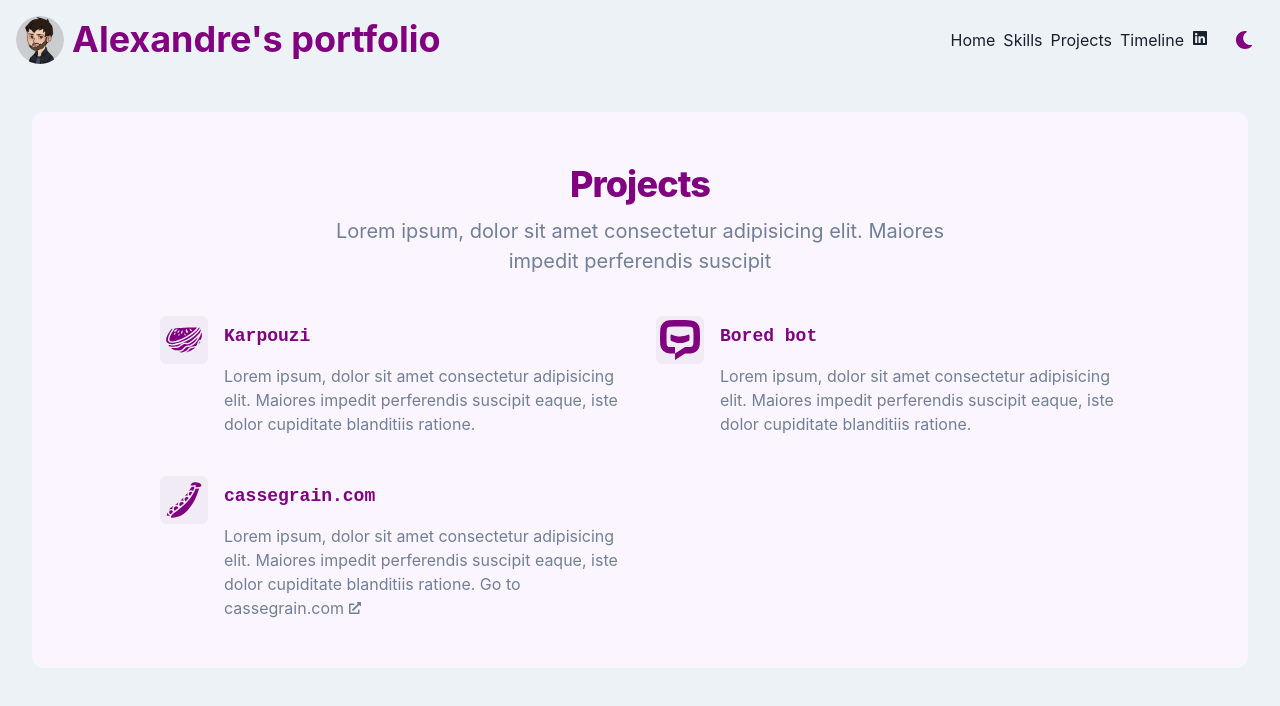
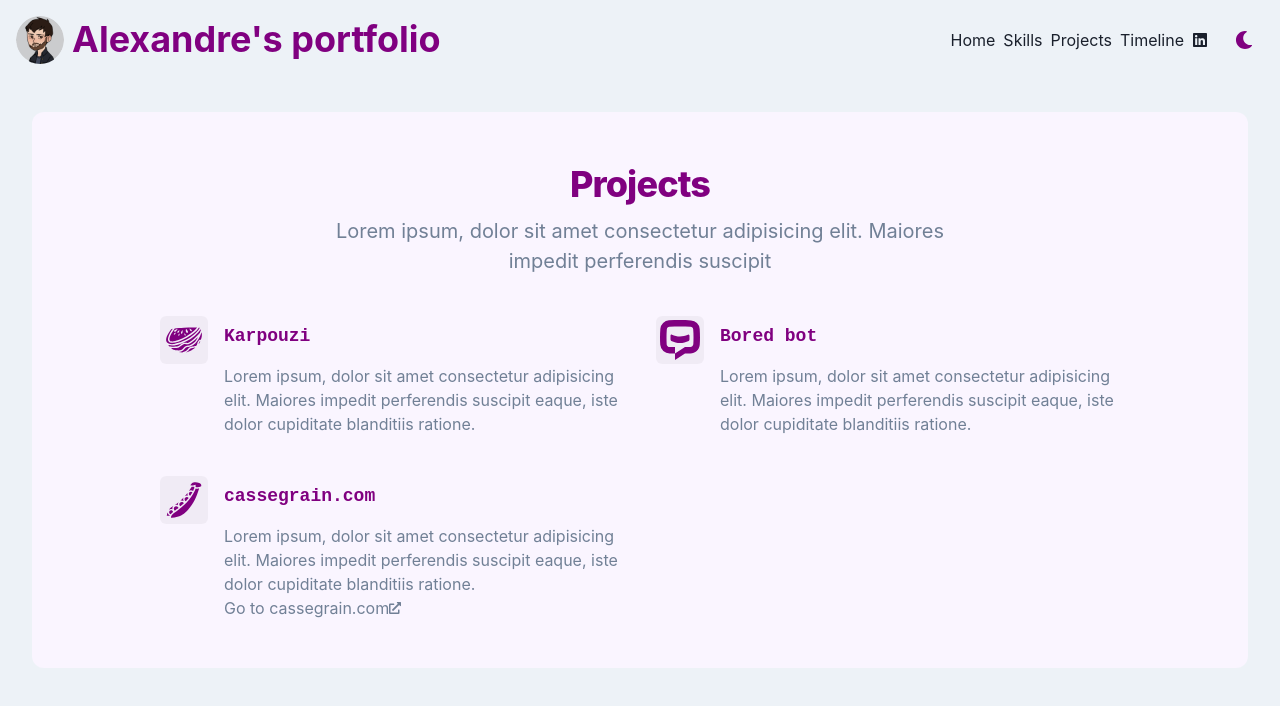
Before and after one commit to alpliar/portfolio, a Next.js app: page /projects in a window 1280 px wide. Shown: the top 706 px of the page. Built offline with nearby package versions, Linux system fonts and the light colour scheme.

Commit message:
style: center link content

```diff
--- a/components/Link.tsx
+++ b/components/Link.tsx
@@ -1,8 +1,7 @@
-import { chakra, Link as UiLink, Icon, LinkProps } from "@chakra-ui/react";
+import { chakra, Icon, Link as UiLink, LinkProps } from "@chakra-ui/react";
 import NextLink from "next/link";
-import { PropsWithChildren, ReactNode } from "react";
+import { ReactNode } from "react";
 import { FaExternalLinkAlt } from "react-icons/fa";
-import { isExternal } from "util/types";
 
 interface ILinkProps {
   children: ReactNode;
@@ -24,6 +23,8 @@ const Link: React.FC<ILinkProps> = ({
         href={href}
         isExternal={isExternal}
         variant={variant}
+        display="flex"
+        alignItems="center"
       >
         {children}
         {` `}
```
